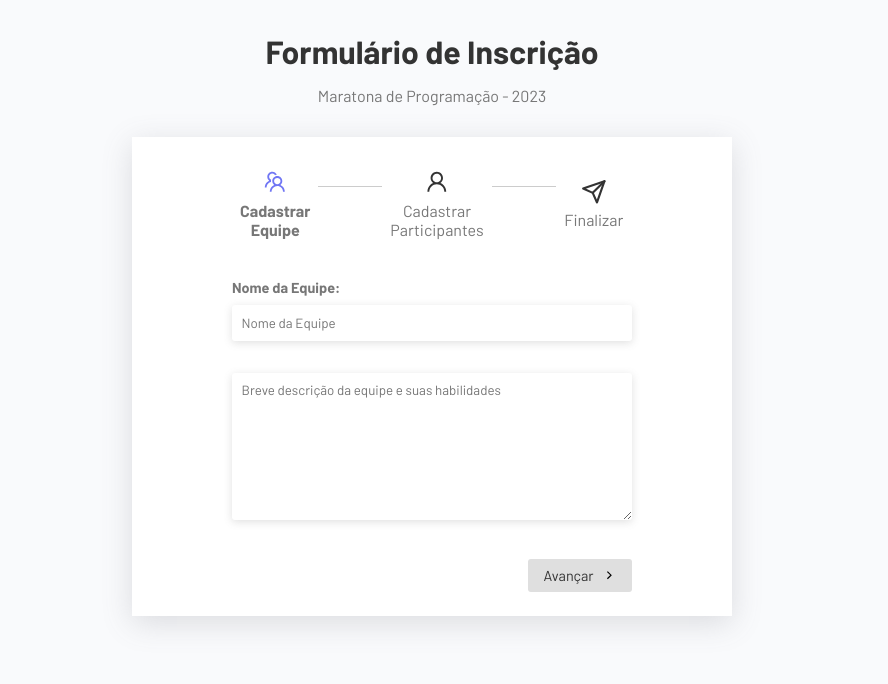
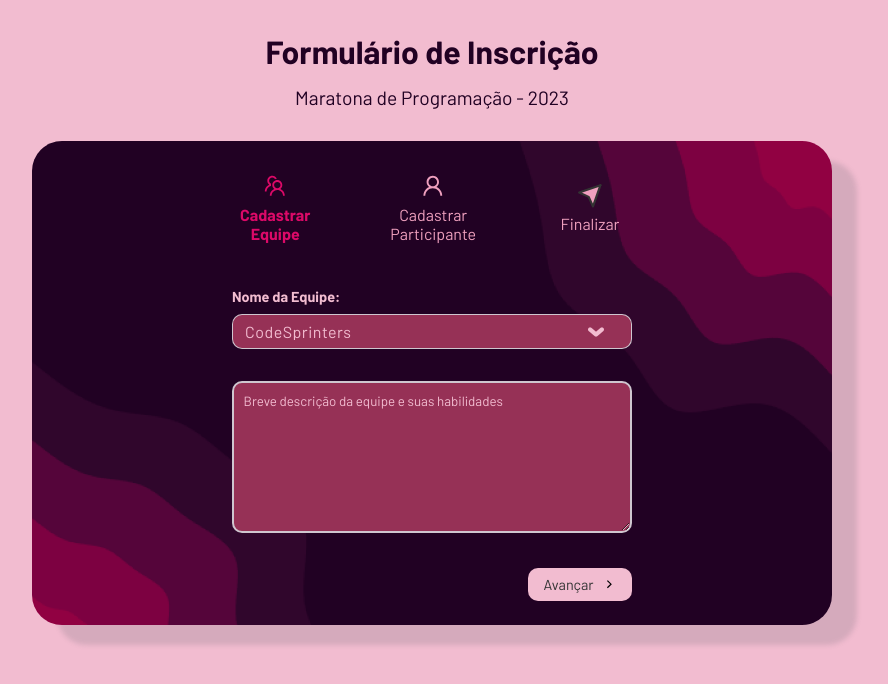
Before and after one commit to ElisonMartins/UPECodeFest, a React (Vite) app in the folder Formulario/maratona_formulario/: page / in a window 1280 px wide. Shown: the top 684 px of the page, without its empty margins (208-1096 px from the left). Built offline with nearby package versions, Linux system fonts and the light colour scheme.

Commit message:
estilizado componentes

```diff
--- a/Formulario/maratona_formulario/src/App.css
+++ b/Formulario/maratona_formulario/src/App.css
@@ -12,16 +12,41 @@
 .header h2{
     font-size: 2rem;
     margin-bottom: 1rem;
+    color: #210123;
+}
+
+.header p{
+    color: #210123;
+    font-size: 1.2rem;
+}
+
+.teamName{
+    color: #f2bcd0
 }
 
 /*Formulários*/
 
 .form_container{
-    max-width: 600px;
+    max-width: 800px;
     margin: 0 auto;
     background-color: #fff;
     padding: 1.5rem;
-    box-shadow: rgba(100, 100, 111, 0.2) 0px 7px 29px 0px;
+    box-shadow: rgba(100, 100, 111, 0.2) 25px 20px 5px 0px;
+    border-radius: 30px;
+    background-image: url("./assets/background.png");
+    background-size: cover;
+}
+
+.form_control input{
+    background-color:#963156;
+    color: #f2bcd0;
+    border: 2px solid #e3fafabd;
+    padding: 0.6rem;
+    border-radius: 10px;
+}
+
+.form_control input::placeholder {
+    color: #f2bcd0;
 }
 
 .form_container form{
@@ -46,7 +71,7 @@ label{
     font-size: 0.9rem;
 }
 
-input, textarea{
+input{
     padding: 0.6rem;
     border: none;
     border-radius: 3px;
@@ -68,12 +93,69 @@ input, textarea{
     gap: 0.5rem;
     align-items: center;
     border-radius: 3px;
-    background-color: #dfdfdf;
+    background-color:#f2bcd0;
     cursor: pointer;
     border: none;
     transition: 0.3s;
+    border-radius: 10px;
 }
 
 .actions button:hover{
     background-color: #cfcfcf;
 }
+
+.select_groupe {
+    border: 1px solid #e3fafabd;
+    border-radius: 10px;
+    padding: 8px 12px;
+    font-size: 16px;
+    outline: none;
+    background-color: #963156 ;
+    cursor: pointer;
+    color: #f2bcd0;
+    -webkit-appearance: none;
+    -moz-appearance: none;
+    appearance: none;letter-spacing: 0.5px;
+    transition: 0.3s;
+    background-image: url("./assets/down-arrow.png");
+    background-repeat: no-repeat;
+    background-position: 355px;
+
+  }
+
+  .select_groupe::-ms-expand{
+    display: none;
+  }
+
+  .select_groupe:hover{
+    border: 1px solid #dc0968;
+  }
+  .select_groupe option{
+    color: #f2bcd0;
+    letter-spacing: 1.2px;
+  }
+
+  textarea{
+    background-color:#963156;
+    color: #f2bcd0;
+    border: 2px solid #e3fafabd;
+    padding: 0.6rem;
+    border-radius: 10px;
+  }
+
+  textarea::placeholder {
+    color: #f2bcd0;
+}
+
+  .review_form{
+    max-width: 400px;
+    margin: 0 auto;
+  }
+
+  h2 {
+    margin-bottom: 10px;
+  }
+
+  p {
+    margin-bottom: 5px;
+  }
--- a/Formulario/maratona_formulario/src/App.jsx
+++ b/Formulario/maratona_formulario/src/App.jsx
@@ -10,6 +10,8 @@ import Steps from './componentes/Steps';
 //HOOKS
 import { useForm } from './hooks/useForm';
 import { useState } from 'react';
+//AxiosFunctions
+import{cadastrar} from '../src/componentes/ReviewForm'
 
 
 function App() {
@@ -24,8 +26,15 @@ function App() {
     periodo:"",
     nomeTeam:"",
     textos:"",
+    idTeam:"",
+  }
 
-  }
+  const handleTeamChange = (name, id) => {
+    // Atualize o ID da equipe selecionada no estado do componente App
+    setData((prev) => {
+      return { ...prev, idTeam: id };
+    });
+  };
   const [data, setData] = useState(formTemplate)
 
   const updateFieldHandler = (key,value) =>{
@@ -36,7 +45,11 @@ function App() {
 
   const formComponents =
   [
-  <TeamForm data={data} updateFieldHandler={updateFieldHandler}/>,
+  <TeamForm data={data}
+  updateFieldHandler={updateFieldHandler}
+  handleTeamChange={handleTeamChange}
+
+  />,
   <UserForm data={data} updateFieldHandler={updateFieldHandler}/>,
   <ReviewForm data={data}/>
 ]
@@ -67,14 +80,14 @@ function App() {
                 <GrFormNext/>
               </button>
             ) : (
-              <button type='button'>
+              <button type='button' onClick={()=> cadastrar(data)}>
               <span>Finalizar</span>
               <FiSend/>
             </button>
             )}
             </div>
           </form>
-            {!isFirstStep && !isLastStep && <button>teste</button>}
+
         </div>
       </div>
 
--- a/Formulario/maratona_formulario/src/componentes/ReviewForm.jsx
+++ b/Formulario/maratona_formulario/src/componentes/ReviewForm.jsx
@@ -1,12 +1,49 @@
+/* eslint-disable react/prop-types */
 /* eslint-disable no-unused-vars */
-import React from 'react'
+import React from "react";
 
-const ReviewForm = () => {
+//Axios sendo usado para cadastrar aqui
+export const cadastrar = (data)=>{
+  try {
+   console.log(data)
+  } catch (error) {
+   console.log(error)
+  }
+ }
+
+const ReviewForm = ({data}) => {
+
   return (
-    <div className='review_form'>
+    <div className="review_form">
+      <h2>Informações do participante </h2>
+      <p>
+        <strong>Nome:</strong> {data.nome}
+      </p>
+      <p>
+        <strong>Email:</strong> {data.email}
+      </p>
+      <p>
+        <strong>CPF:</strong> {data.cpf}
+      </p>
+      <p>
+        <strong>Celular:</strong> {data.celular}
+      </p>
+      <p>
+        <strong>Curso:</strong> {data.curso}
+      </p>
+      <p>
+        <strong>Período da Faculdade:</strong>{data.periodo}
+      </p>
+      <p>
+        <strong>Nome da Equipe Escolhida:</strong> {data.nomeTeam}
+      </p>
+
+      <p>
+        <strong>Id da equipe:</strong> {data.idTeam}
+      </p>
 
     </div>
-  )
-}
+  );
+};
 
-export default ReviewForm
+export default ReviewForm;
--- a/Formulario/maratona_formulario/src/componentes/Steps.css
+++ b/Formulario/maratona_formulario/src/componentes/Steps.css
@@ -9,18 +9,9 @@
     margin-bottom: 2rem;
 }
 
-.steps::after{
-    content: "";
-    width: 380px;
-    border-bottom: 1px solid #ccc;
-    position: absolute;
-    top: 25px;
-
-}
-
 .step{
     text-align: center;
-    background-color: #fff;
+    background-color: transparent;
     z-index: 1;
     width: 120px;
     padding: 0.5rem ;
@@ -29,12 +20,18 @@
 .step svg {
     font-size: 1.6rem;
     margin-bottom: 0.2rem;
+    fill: #efa0be;
 }
 
 .active{
     font-weight: bold;
+
+}
+
+.active p{
+    color: #dc0968 ;
 }
 
 .active > svg {
-    fill: #7076f4;
+    fill: #dc0968;
 }
--- a/Formulario/maratona_formulario/src/componentes/Steps.jsx
+++ b/Formulario/maratona_formulario/src/componentes/Steps.jsx
@@ -14,7 +14,7 @@ const Steps = ({currentStep}) => {
         </div>
         <div className={`step ${currentStep >=1 ? "active": ""}`}>
             <AiOutlineUser/>
-            <p>Cadastrar Participantes</p>
+            <p>Cadastrar Participante</p>
         </div>
         <div className={`step ${currentStep >=2 ? "active": ""}`}>
             <FiSend/>
--- a/Formulario/maratona_formulario/src/componentes/TeamForm.jsx
+++ b/Formulario/maratona_formulario/src/componentes/TeamForm.jsx
@@ -2,20 +2,46 @@
 /* eslint-disable no-unused-vars */
 import React from "react";
 
-const TeamForm = ({ data, updateFieldHandler }) => {
+const TeamForm = ({ data, updateFieldHandler, handleTeamChange }) => {
+  const teamNames = [
+    { id: 1, name: "CodeSprinters" },
+    { id: 2, name: "BitBusters" },
+    { id: 3, name: "AlgoMasters" },
+    { id: 4, name: "HackTitans" },
+    { id: 5, name: "DevChampions" },
+    { id: 6, name: "CodeCrusaders" },
+    { id: 7, name: "ByteRacers" },
+    { id: 8, name: "CodeWarlords" },
+    { id: 9, name: "BitMavericks" },
+    { id: 10, name: "ProgSprint" },
+  ];
+
   return (
     <div>
       <div className="form_control">
-        <label htmlFor="nomeTeam">Nome da Equipe:</label>
-        <input
-          type="text"
-          name="text"
-          id="nomeTeam"
-          placeholder="Nome da Equipe"
+        <label className="teamName" htmlFor="nomeTeam">Nome da Equipe:</label>
+        <select className="select_groupe"
+          name="nomeTeam"
+          id="team"
           required
           value={data.nomeTeam || ""}
-          onChange={(e) => updateFieldHandler("nomeTeam", e.target.value)}
-        />
+          onChange={(e) => {
+            const name = e.target.value; // Nome da equipe selecionada
+            const selectedTeam = teamNames.find((team) => team.name === name);
+            const id = selectedTeam ? selectedTeam.id : null; // ID da equipe selecionada
+            handleTeamChange(name, id); // Chama a função handleTeamChange passando o nome e o ID da equipe selecionada
+            updateFieldHandler("nomeTeam", name); // Atualiza o nome da equipe no estado do componente App
+          }}
+        >
+          <option value="option_select" disabled>
+            Selecione um nome para sua equipe
+          </option>
+          {teamNames.map((team) => (
+            <option key={team.id} value={team.name}>
+              {team.name}
+            </option>
+          ))}
+        </select>
       </div>
       <div className="form_control">
         <textarea
--- a/Formulario/maratona_formulario/src/index.css
+++ b/Formulario/maratona_formulario/src/index.css
@@ -7,9 +7,9 @@
 }
 
 p{
-  color: #777;
+  color: #efa0be ;
 }
 
 body{
-  background-color: #f9fafc;
+  background-color: #f2bcd0;
 }
```
Also changed, not shown: Formulario/maratona_formulario/src/assets/background.png (added), Formulario/maratona_formulario/src/assets/down-arrow.png (added).
